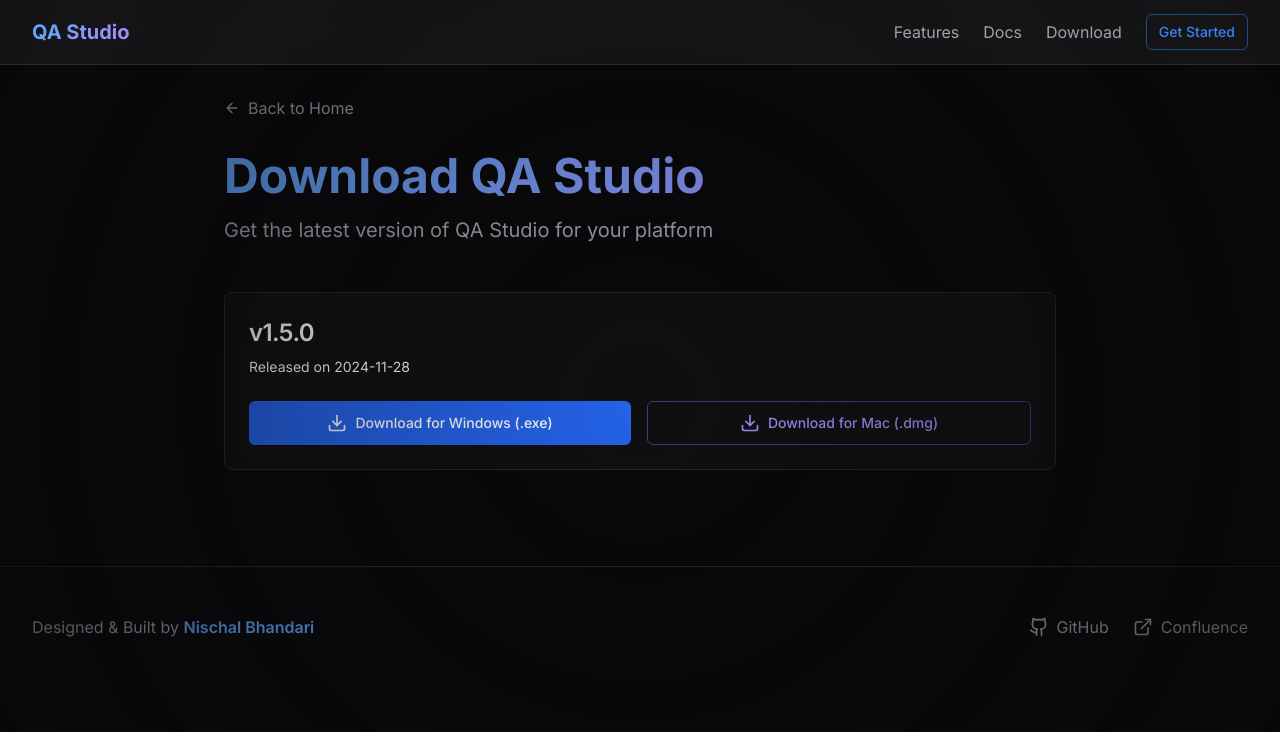
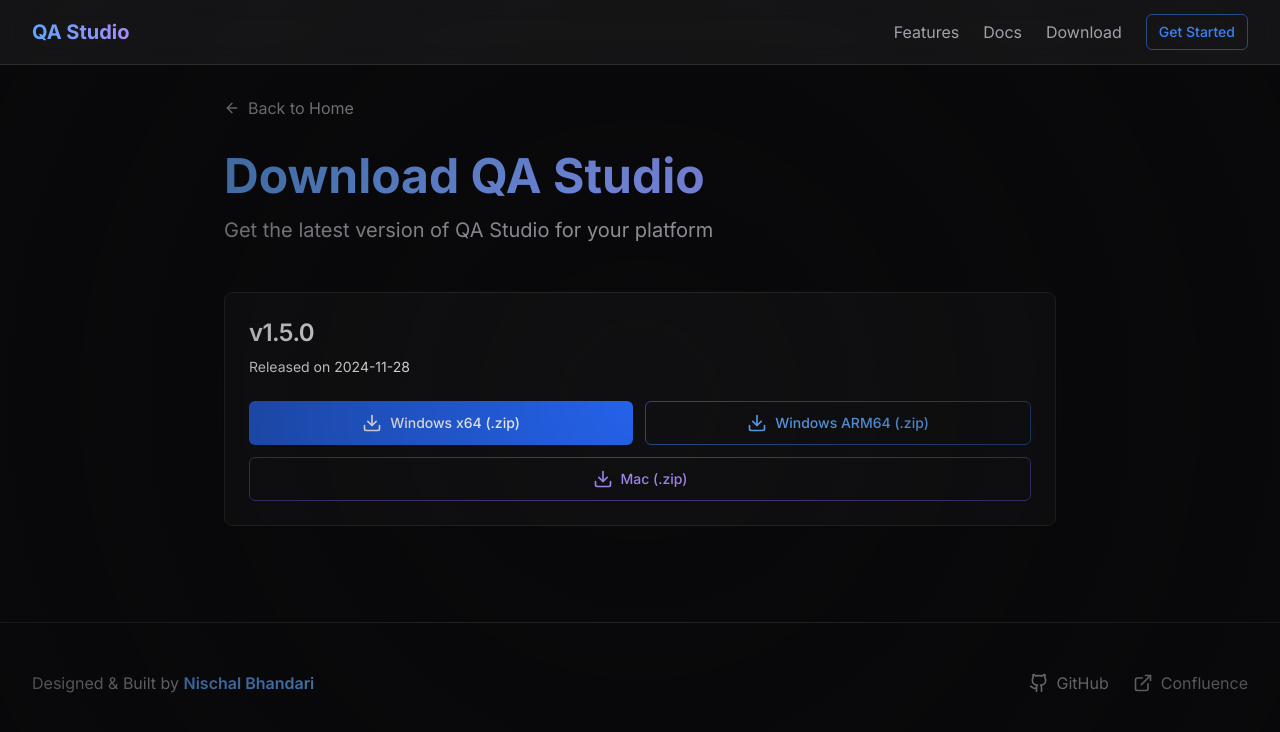
Before and after one commit to zkyko/RecorderApp, a Next.js app in the folder Frontend-website/: page /RecorderApp/download in a window 1280 px wide. Shown: the top 732 px of the page. Built offline with nearby package versions, Linux system fonts and the light colour scheme.

Commit message:
Add Mac build support, package releases script, and update download links to GitHub releases

```diff
--- a/Frontend-website/app/download/page.tsx
+++ b/Frontend-website/app/download/page.tsx
@@ -10,8 +10,9 @@ const versions = [
   {
     version: "v1.5.0",
     date: "2024-11-28",
-    windows: "https://github.com/zkyko/RecorderApp/releases/latest/download/QA.Studio.Setup.1.5.0.exe",
-    mac: "https://github.com/zkyko/RecorderApp/releases/latest/download/QA.Studio-1.5.0.dmg",
+    windows: "https://github.com/zkyko/RecorderApp/releases/latest/download/QA-Studio-Windows-x64-v1.5.0.zip",
+    windowsArm64: "https://github.com/zkyko/RecorderApp/releases/latest/download/QA-Studio-Windows-ARM64-v1.5.0.zip",
+    mac: "https://github.com/zkyko/RecorderApp/releases/latest/download/QA-Studio-Mac-ARM64-v1.5.0.zip",
   },
 ];
 
@@ -51,26 +52,39 @@ export default function DownloadPage() {
                 </div>
               </CardHeader>
               <CardContent>
-                <div className="flex flex-col sm:flex-row gap-4">
+                <div className="space-y-3">
+                  <div className="flex flex-col sm:flex-row gap-3">
                     <Button
                       size="lg"
                       className="bg-blue-600 hover:bg-blue-700 text-white flex-1"
                       asChild
                     >
-                    <a href={version.windows}>
+                      <a href={version.windows} target="_blank" rel="noopener noreferrer">
                         <Download className="mr-2 h-5 w-5" />
-                      Download for Windows (.exe)
+                        Windows x64 (.zip)
                       </a>
                     </Button>
                     <Button
                       size="lg"
                       variant="outline"
-                    className="border-violet-500/50 text-violet-400 hover:bg-violet-500/10 flex-1"
+                      className="border-blue-500/50 text-blue-400 hover:bg-blue-500/10 flex-1"
                       asChild
                     >
-                    <a href={version.mac}>
+                      <a href={version.windowsArm64} target="_blank" rel="noopener noreferrer">
                         <Download className="mr-2 h-5 w-5" />
-                      Download for Mac (.dmg)
+                        Windows ARM64 (.zip)
+                      </a>
+                    </Button>
+                  </div>
+                  <Button
+                    size="lg"
+                    variant="outline"
+                    className="border-violet-500/50 text-violet-400 hover:bg-violet-500/10 w-full"
+                    asChild
+                  >
+                    <a href={version.mac} target="_blank" rel="noopener noreferrer">
+                      <Download className="mr-2 h-5 w-5" />
+                      Mac (.zip)
                     </a>
                   </Button>
                 </div>
--- a/Frontend-website/components/Hero.tsx
+++ b/Frontend-website/components/Hero.tsx
@@ -58,12 +58,12 @@ export function Hero() {
             asChild
           >
             <a
-              href="https://github.com/zkyko/RecorderApp/releases/latest/download/QA.Studio.Setup.1.5.0.exe"
+              href="https://github.com/zkyko/RecorderApp/releases/latest/download/QA-Studio-Windows-x64-v1.5.0.zip"
               target="_blank"
               rel="noopener noreferrer"
             >
               <Download className="mr-2 h-5 w-5 relative z-10" />
-              <span className="relative z-10">Download for Windows (.exe)</span>
+              <span className="relative z-10">Download for Windows (.zip)</span>
             </a>
           </Button>
           <Button
@@ -72,12 +72,12 @@ export function Hero() {
             asChild
           >
             <a
-              href="https://github.com/zkyko/RecorderApp/releases/latest/download/QA.Studio-1.5.0.dmg"
+              href="https://github.com/zkyko/RecorderApp/releases/latest/download/QA-Studio-Mac-ARM64-v1.5.0.zip"
               target="_blank"
               rel="noopener noreferrer"
             >
               <Download className="mr-2 h-5 w-5" />
-              Download for Mac (.dmg)
+              Download for Mac (.zip)
             </a>
           </Button>
         </motion.div>
```
Also changed, not shown: package.json (+13 -0 lines), 2 other files (tests, documents, lock files or other folders). Lines whose indentation alone changed are shown as unchanged.
